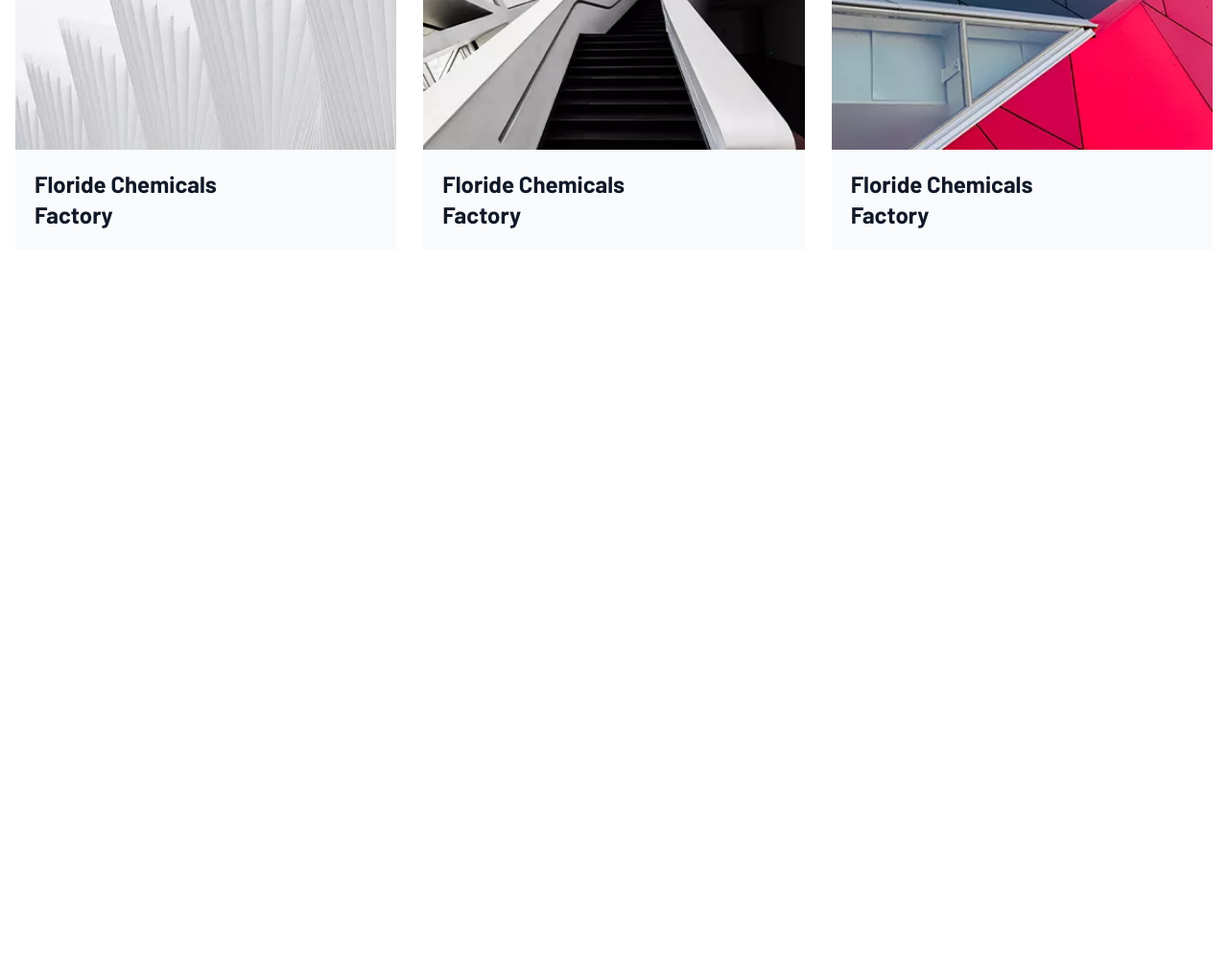
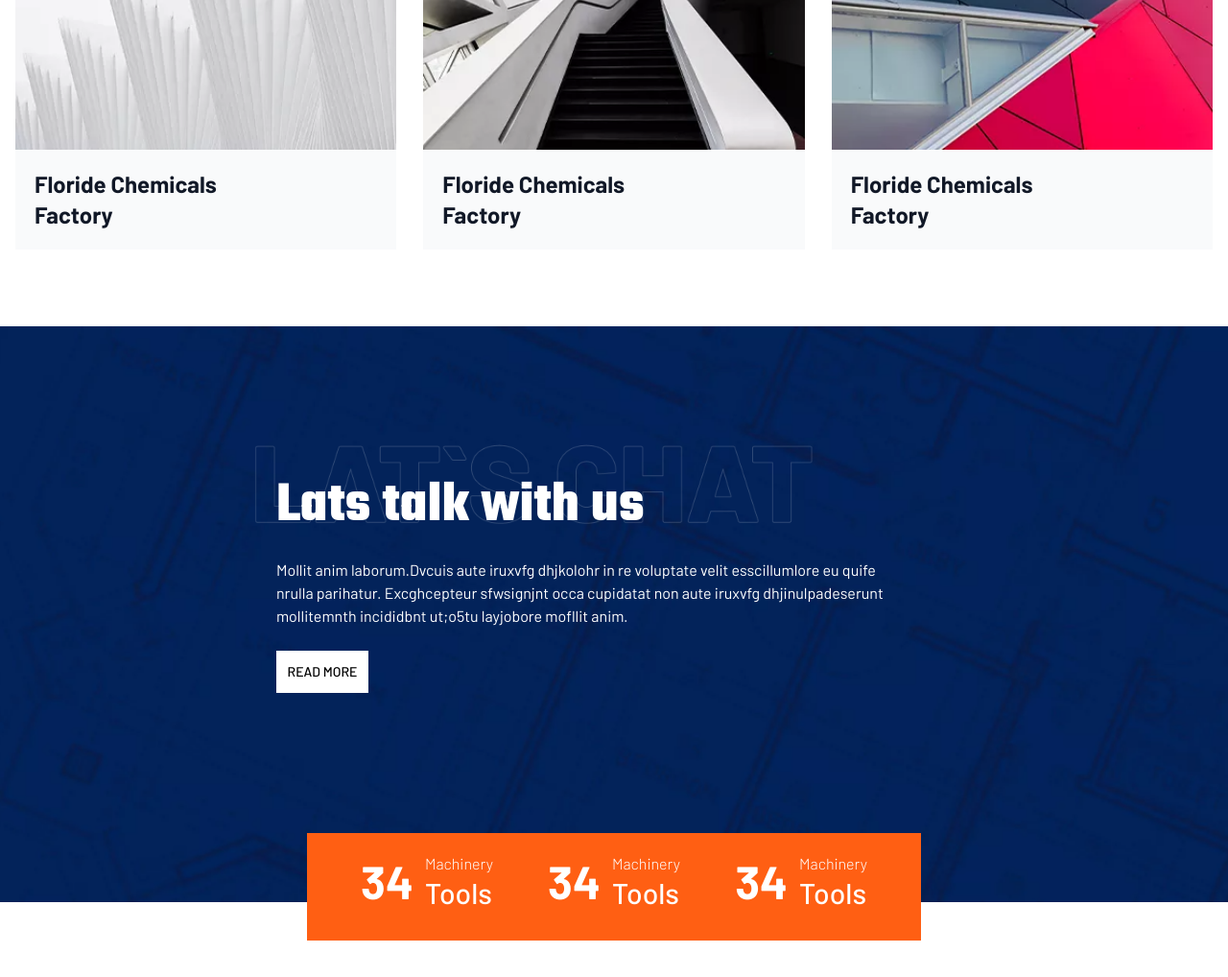
Before and after one commit to M-sadiq4641/Construction, a website built with Vite: page index.html in a window 1280 px wide. Shown: the part 2789-3807 px from the top of the page at 96% size. Before the commit the page ends 3049 px from the top, so only its background shows below. Built offline with nearby package versions, Linux system fonts and the light colour scheme; a web font is replaced by a local one.

Commit message:
added lets talk section

```diff
--- a/index.html
+++ b/index.html
@@ -259,6 +259,62 @@
       </div>
     </div>
 
+    <div
+      class="bg-letstalkbg mb-40 mt-20 relative bg-center bg-no-repeat bg-cover h-[600px]"
+    >
+      <div class="container">
+        <div
+          class="h-[540px] gap-6 flex md:p-0 p-4 flex-col justify-center xl:w-2/4 lg:ml-16 xl:ml-72"
+        >
+          <h1 class="sm:text-6xl text-[44px] font-bold text-white">
+            Lats talk with us
+          </h1>
+          <p class="text-base font-normal text-white">
+            Mollit anim laborum.Dvcuis aute iruxvfg dhjkolohr in re voluptate
+            velit esscillumlore eu quife nrulla parihatur. Excghcepteur
+            sfwsignjnt occa cupidatat non aute iruxvfg dhjinulpadeserunt
+            mollitemnth incididbnt ut;o5tu layjobore mofllit anim.
+          </p>
+          <button
+            class="text-sm font-medium text-black py-3 uppercase w-24 bg-white"
+          >
+            read more
+          </button>
+        </div>
+      </div>
+      <div class="bg-orangish text-white py-5 px-14 lg:-bottom-10 -bottom-20 absolute min-h-28 w-1/2 translate-x-1/2">
+        <div class="flex lg:flex-row flex-col items-center justify-between">
+          <div class="flex items-center gap-3">
+            <div>
+              <h2 class="text-5xl font-bold">34</h2>
+            </div>
+            <div>
+              <p class="text-base font-light">Machinery</p>
+              <h3 class="text-3xl font-medium">Tools</h3>
+            </div>
+          </div>
+          <div class="flex items-center gap-3">
+            <div>
+              <h2 class="text-5xl font-bold">34</h2>
+            </div>
+            <div>
+              <p class="text-base font-light">Machinery</p>
+              <h3 class="text-3xl font-medium">Tools</h3>
+            </div>
+          </div>
+          <div class="flex items-center gap-3">
+            <div>
+              <h2 class="text-5xl font-bold">34</h2>
+            </div>
+            <div>
+              <p class="text-base font-light">Machinery</p>
+              <h3 class="text-3xl font-medium">Tools</h3>
+            </div>
+          </div>
+        </div>
+      </div>
+    </div>
+
     <!-- script  -->
     <script type="module" src="/assets/js/main.js"></script>
   </body>
```
Also changed, not shown: output.css.
